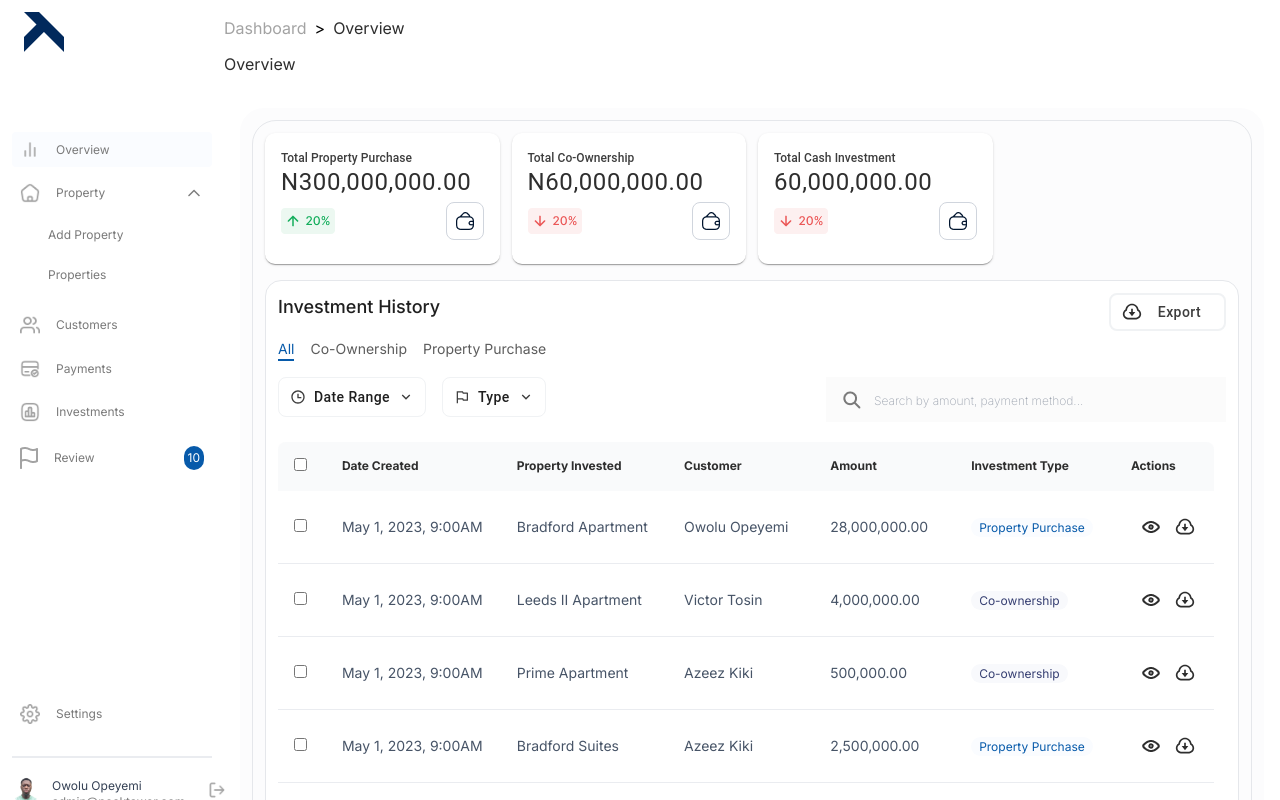
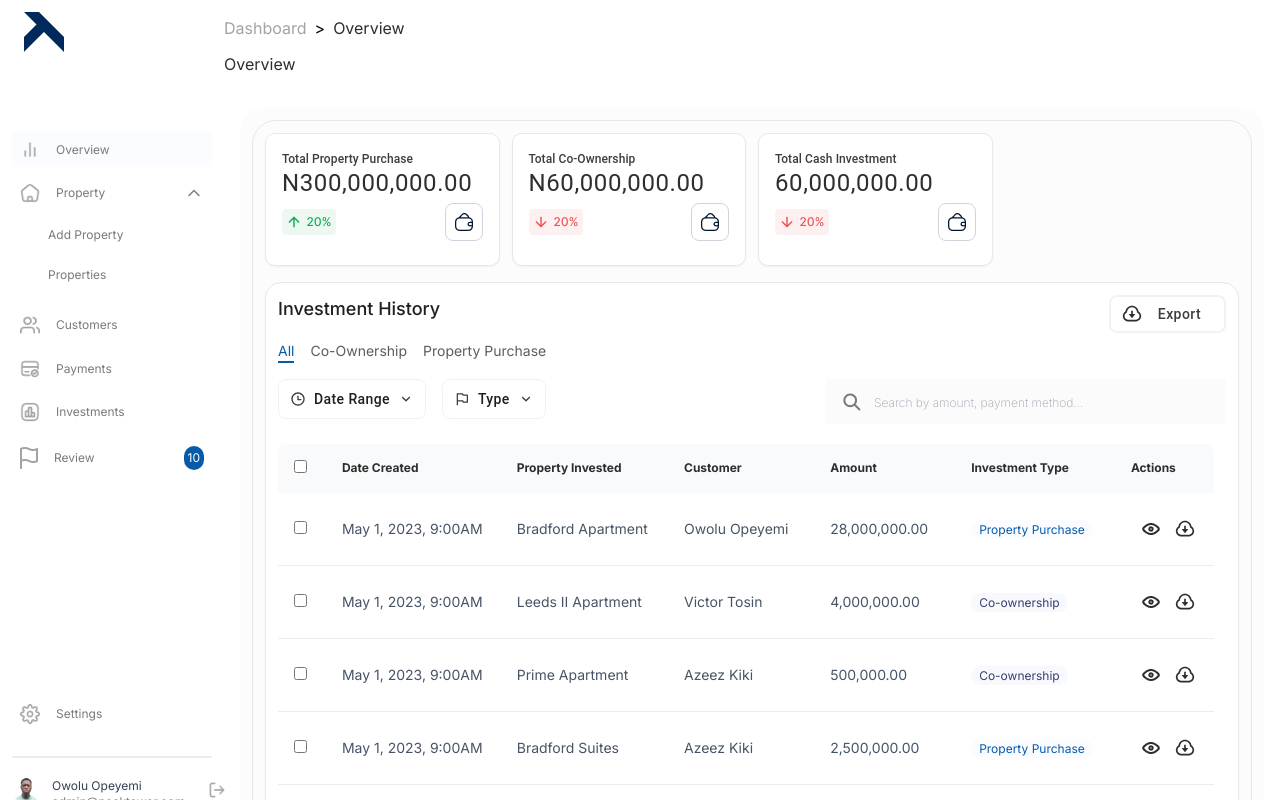
Before and after one commit to popsam22/lantan-frontend, a React (Vite) app: page /admin/investments in a window 1280 px wide. Shown: the top 800 px of the page. Built offline with nearby package versions, Linux system fonts and the light colour scheme.

Commit message:
fix: card shadow

```diff
--- a/src/components/InvestmentCard.tsx
+++ b/src/components/InvestmentCard.tsx
@@ -11,8 +11,10 @@ const InvestmentCard = ({ title, amount, profit, icon }: CardProp) => {
     <Card
       sx={{
         borderRadius: "10px",
+        border: "1px solid #E8E8E8",
         justifyContent: "space-between",
         alignItems: "center",
+        boxShadow: " 0 1px 2px 0 rgb(0 0 0 / 0.05)",
       }}
     >
       <CardContent>
```
